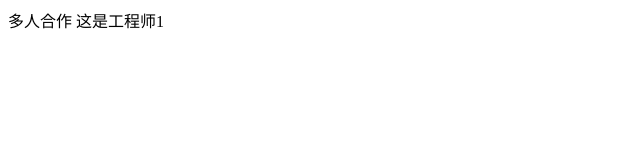
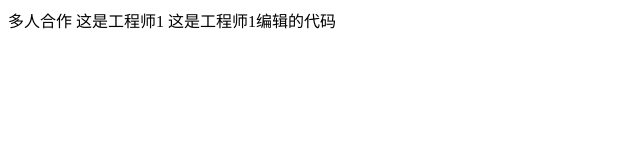
Before and after one commit to urglychild/keys, a plain HTML site: page index.html in a window 1280 px wide. Shown: the whole page, without its empty margins (0-640 px from the left). Drawn offline with Linux system fonts and the light colour scheme.

Commit message:
工程师1修改的

```diff
--- a/index.html
+++ b/index.html
@@ -8,6 +8,6 @@
 </head>
 <body>
     多人合作
-    这是工程师1
+    这是工程师1 这是工程师1编辑的代码
 </body>
 </html>
```
